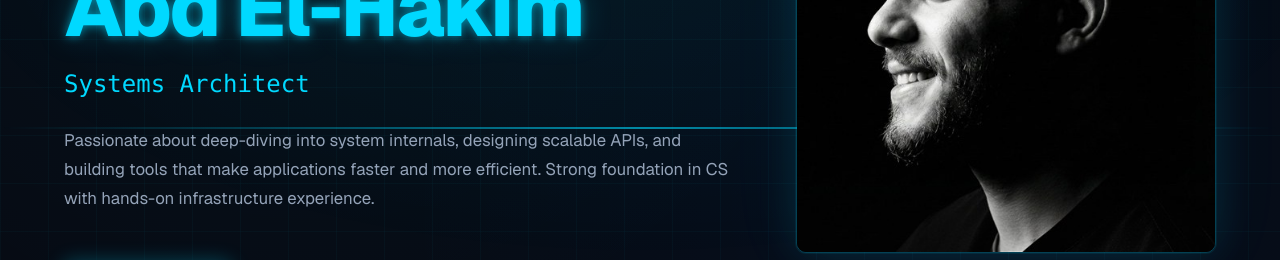
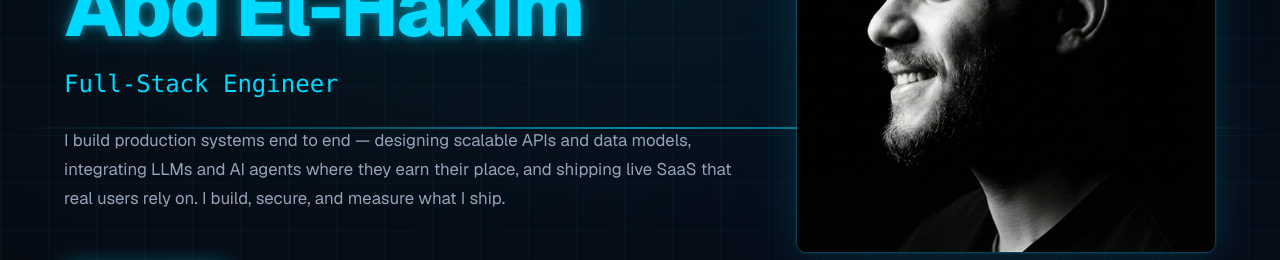
Before and after one commit to ws0x/binhakim-portfolio, a Next.js app: page / in a window 1280 px wide. Shown: the part 393-653 px from the top of the page. Built offline with nearby package versions, Linux system fonts and the light colour scheme; no server answers.

Commit message:
fix: fixing resume button

```diff
--- a/src/components/Hero.tsx
+++ b/src/components/Hero.tsx
@@ -6,10 +6,10 @@ import { GithubIcon, LinkedinIcon } from "./BrandIcons";
 
 const ROLES = [
   "Backend Engineer",
-  "Systems Architect",
-  "Database Optimizer",
-  "Infrastructure Nerd",
-  "DevOps Enthusiast",
+  "Full-Stack Engineer",
+  "API & Systems Design",
+  "LLM / AI Integration",
+  "DevOps & Security",
 ];
 
 function TypingText() {
@@ -240,10 +240,10 @@ export default function Hero() {
             transition: "opacity 0.5s ease 0.3s, transform 0.5s ease 0.3s",
           }}
         >
-          Passionate about deep-diving into system internals, designing scalable
-          APIs, and building tools that make applications faster and more
-          efficient. Strong foundation in CS with hands-on infrastructure
-          experience.
+          I build production systems end to end — designing scalable APIs and
+          data models, integrating LLMs and AI agents where they earn their
+          place, and shipping live SaaS that real users rely on. I build, secure,
+          and measure what I ship.
         </p>
 
         {/* CTAs */}
```
Also changed, not shown: 1 other file (tests, documents, lock files or other folders).
